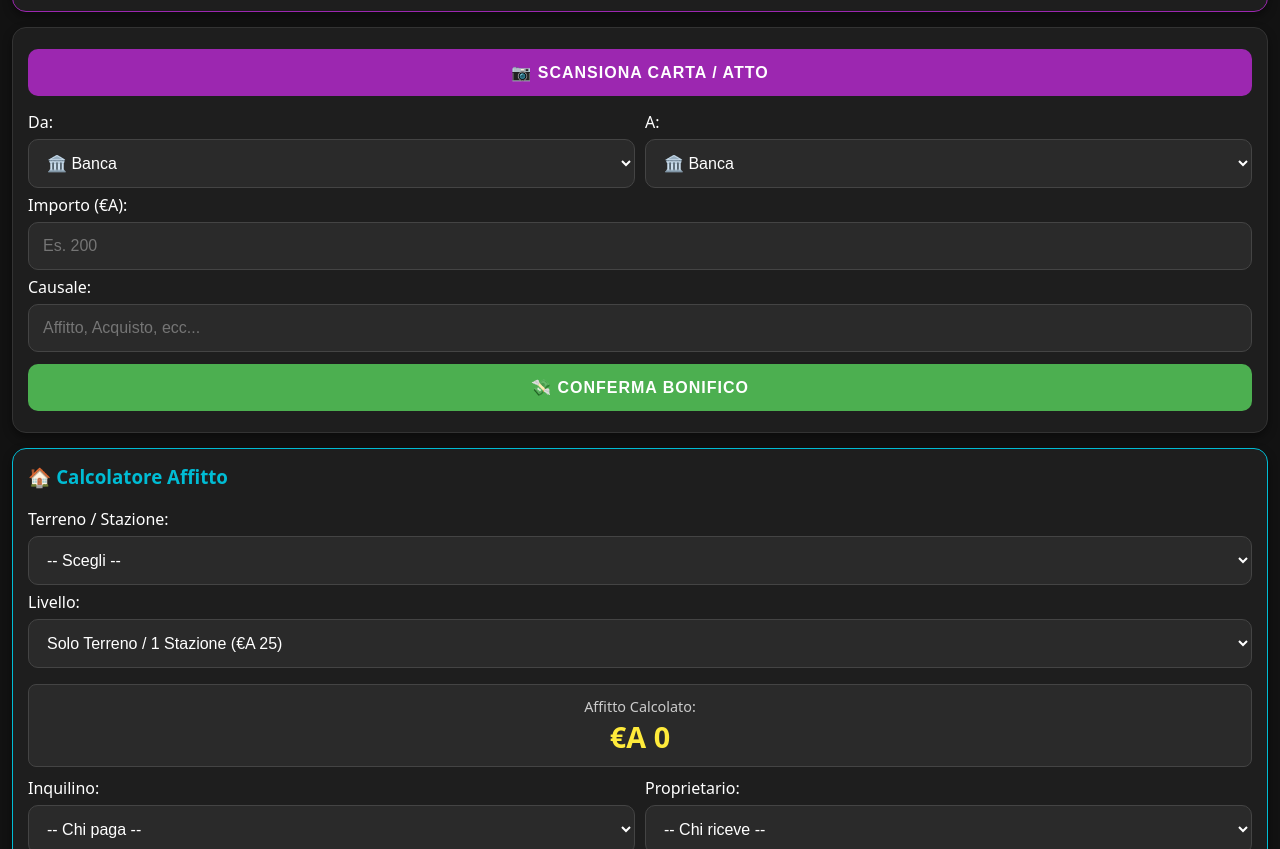
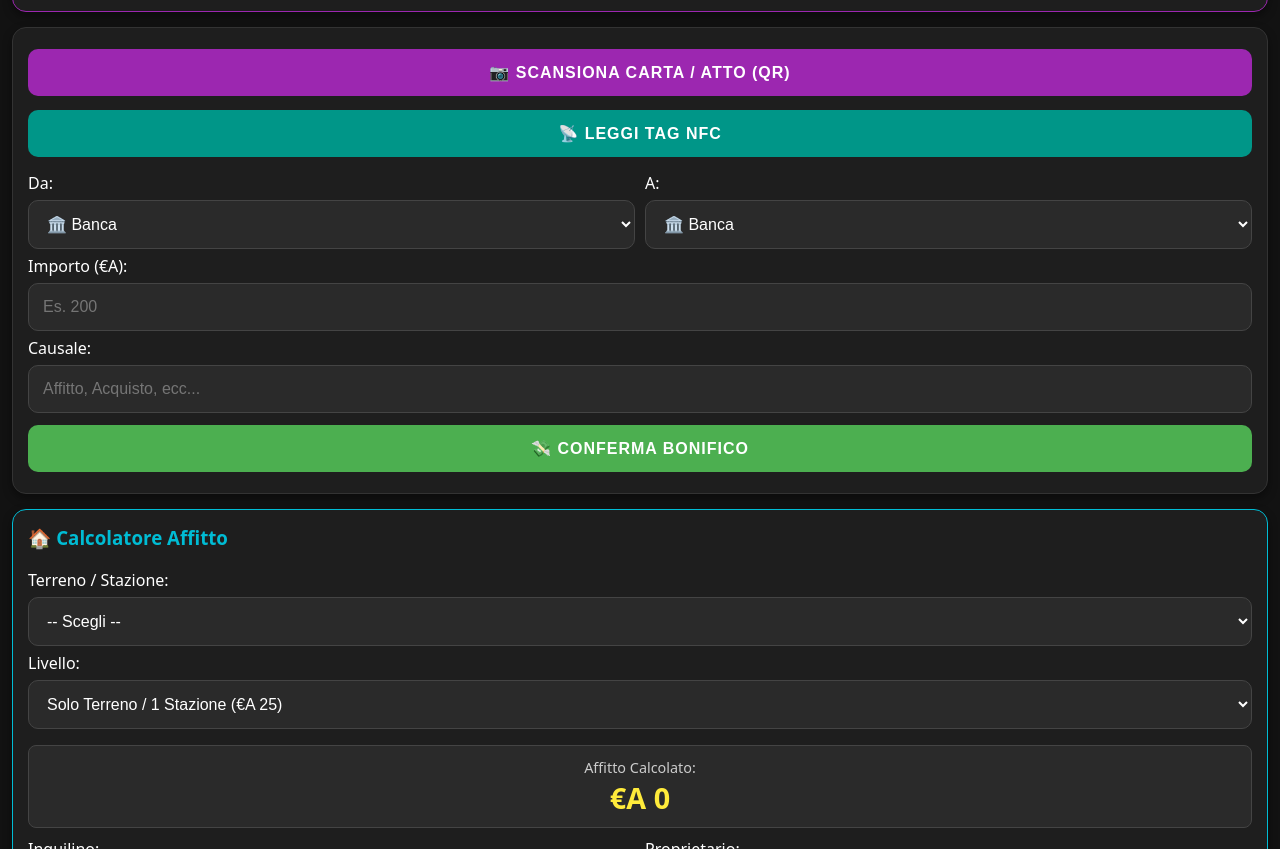
Before and after one commit to ibranasovic3-arch/arzanopoly, a plain HTML site: page index.html in a window 1280 px wide. Shown: the part 933-1782 px from the top of the page. Drawn offline with Linux system fonts and the light colour scheme.

Commit message:
Update index.html

```diff
--- a/index.html
+++ b/index.html
@@ -32,7 +32,8 @@
     button { background: #4caf50; color: #fff; font-weight: bold; cursor: pointer; text-transform: uppercase; letter-spacing: 1px; }
     button:active { transform: scale(0.97); opacity: 0.9; }
     button.bank-btn { background: #2196f3; }
-    button.qr-btn { background: #9c27b0; margin-bottom: 15px; }
+    button.qr-btn { background: #9c27b0; margin-bottom: 8px; }
+    button.nfc-btn { background: #009688; margin-bottom: 15px; }
     button.reset-btn { background: #f44336; margin-top: 15px; }
     button.quick-btn { background: #ff9800; }
     button.dice-btn { background: #e91e63; margin-top: 15px; box-shadow: 0 4px 12px rgba(233,30,99,0.4); }
@@ -67,7 +68,7 @@
     #dice-sum-display { text-align: center; font-size: 1.1rem; color: #ffeb3b; font-weight: bold; margin-top: 5px; }
     #reader { width: 100%; margin-top: 10px; border-radius: 8px; overflow: hidden; background: #000; }
 
-    /* POPUP DETTAGLI CARTA QR */
+    /* POPUP DETTAGLI CARTA QR/NFC */
     .modal-overlay {
       position: fixed; top: 0; left: 0; width: 100%; height: 100%;
       background: rgba(0,0,0,0.85); display: none; justify-content: center;
@@ -149,7 +150,8 @@
   </div>
 
   <div class="card">
-    <button class="qr-btn" onclick="startScanner()">📷 Scansiona Carta / Atto</button>
+    <button class="qr-btn" onclick="startScanner()">📷 Scansiona Carta / Atto (QR)</button>
+    <button class="nfc-btn" onclick="startNFCScanner()">📡 Leggi Tag NFC</button>
     <div id="reader" style="display: none;"></div>
 
     <div style="display:flex; gap:10px;">
@@ -1068,7 +1070,7 @@
       }
     }
 
-    /* GESTIONE FOTOCAMERA CON POPUP DETTAGLI SCHERMATA */
+    /* GESTIONE FOTOCAMERA QR CODE */
     function startScanner() {
       const r = document.getElementById('reader');
       if (r.style.display === 'none') {
@@ -1100,6 +1102,39 @@
       // Ignora la ricerca continua del QR
     }
 
+    /* GESTIONE LETTORE NFC NATIVO (WEB NFC API) */
+    async function startNFCScanner() {
+      if ('NDEFReader' in window) {
+        try {
+          const ndef = new NDEFReader();
+          await ndef.scan();
+          logAction(`📡 <strong>Lettore NFC Attivo:</strong> Avvicina la carta al telefono...`);
+          alert("NFC Attivo! Avvicina la tesserina o la carta al retro dello smartphone.");
+
+          ndef.addEventListener("reading", ({ message, serialNumber }) => {
+            soundSuccess();
+            let textDecoder = new TextDecoder();
+            let scannedData = "";
+
+            for (const record of message.records) {
+              if (record.recordType === "text") {
+                scannedData = textDecoder.decode(record.data);
+              }
+            }
+
+            if (!scannedData) scannedData = `Tag ID: ${serialNumber}`;
+            showCardModal(scannedData);
+          });
+        } catch (error) {
+          soundError();
+          alert("Errore nell'avvio dell'NFC: " + error);
+        }
+      } else {
+        soundError();
+        alert("Il tuo telefono o il browser (Chrome Android necessario) non supporta la lettura Web NFC. Assicurati che l'NFC sia attivo nelle impostazioni del telefono.");
+      }
+    }
+
     function showCardModal(qrContent) {
       const modal = document.getElementById('qr-modal');
       const titleEl = document.getElementById('modal-card-title');
@@ -1120,10 +1155,10 @@
       } else {
         titleEl.innerText = "Scheda Scansionata";
         titleEl.style.color = "#ffeb3b";
-        bodyEl.innerHTML = `<strong>Contenuto QR:</strong><br>${qrContent}`;
+        bodyEl.innerHTML = `<strong>Contenuto Tag / QR:</strong><br>${qrContent}`;
       }
 
-      logAction(`📷 <strong>QR Scansionato:</strong> ${qrContent}`);
+      logAction(`📷 <strong>Letto Tag / QR:</strong> ${qrContent}`);
       modal.style.display = 'flex';
     }
 
```
